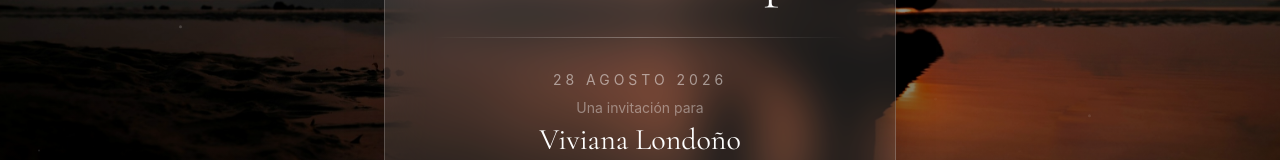
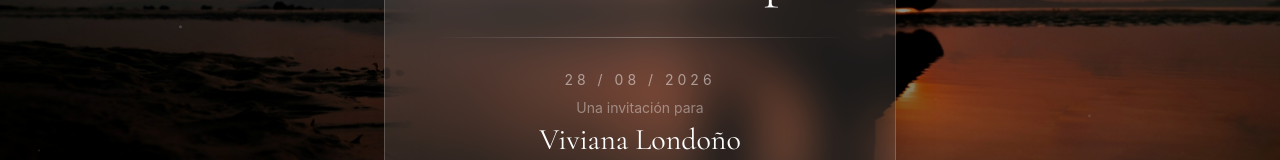
Before and after one commit to Viviana9110/invitacion, a React (Vite) app: page / in a window 1280 px wide. Shown: the part 382-542 px from the top of the page. Built offline with nearby package versions, Linux system fonts and the light colour scheme.

Commit message:
cambios texto

```diff
--- a/src/data/wedding.js
+++ b/src/data/wedding.js
@@ -4,9 +4,9 @@ const wedding = {
 
   sheetWebhook: "https://api.sheetbest.com/sheets/638dc4e9-729e-430b-a6ce-f0b14e7ac5d7",
 
-  date: "28 Agosto 2026",
+  date: "28 / 08 / 2026",
 
-  ceremonyTime: "4:00 PM",
+  ceremonyTime: "3:30 PM",
 
   receptionTime: "6:00 PM",
 
@@ -51,14 +51,14 @@ const wedding = {
 
 },
 ],
-dateISO: "2026-08-28T15:00:00",
+dateISO: "2026-08-28T15:30:00",
 event: {
 
     ceremony:{
 
         title:"Ceremonia",
 
-        hour:"3:00 PM",
+        hour:"3:30 PM",
 
         place:"Iglesia La Inmaculada",
 
@@ -146,13 +146,11 @@ envelope: {
     description:
         "Queremos que nos acompañes con un estilo elegante y cómodo para disfrutar juntos de este día tan especial.",
 
-    avoid: "El color blanco estará reservado para la novia.",
+    avoid: "El color blanco y beige estan reservados para los novios.",
 
     palette: [
-        "#F4EFE8",
-        "#A8B59F",
-        "#B49A7A",
-        "#4B4B4B"
+        "#EDE8D0",
+        "#FFFFF"
     ]
 },
 
--- a/src/sections/DressCode/ColorPalette.jsx
+++ b/src/sections/DressCode/ColorPalette.jsx
@@ -1,8 +1,6 @@
 const COLOR_NAMES = {
-  "#F4EFE8": "Marfil",
-  "#A8B59F": "Salvia",
-  "#B49A7A": "Dorado",
-  "#4B4B4B": "Carbón",
+  "#EDE8D0": "Beige",
+  "#FFFFF": "Blanco",
 };
 
 export default function ColorPalette({ colors }) {
--- a/src/sections/DressCode/DressCode.jsx
+++ b/src/sections/DressCode/DressCode.jsx
@@ -13,7 +13,7 @@ export default function DressCode() {
           viewport={{ once: true }}
         >
           <p className="text-xs uppercase tracking-[6px] text-[var(--gold)]">
-            Dress Code
+            Codigo de Vestuario
           </p>
 
           <h2 className="mt-4 text-5xl font-display text-[var(--charcoal)] leading-tight">
@@ -40,16 +40,12 @@ export default function DressCode() {
             </p>
 
             <p className="mt-10 text-xs uppercase tracking-[4px] text-neutral-400">
-              Colores sugeridos
+              Colores reservados para los novios
             </p>
 
             <ColorPalette colors={wedding.dressCode.palette} />
 
-            <div className="mx-auto mt-10 max-w-md rounded-2xl border border-dashed border-[var(--gold-light)] bg-[var(--cream)] px-6 py-4">
-              <p className="text-sm text-neutral-500">
-                {wedding.dressCode.avoid}
-              </p>
-            </div>
+
           </div>
         </motion.div>
       </div>
```
